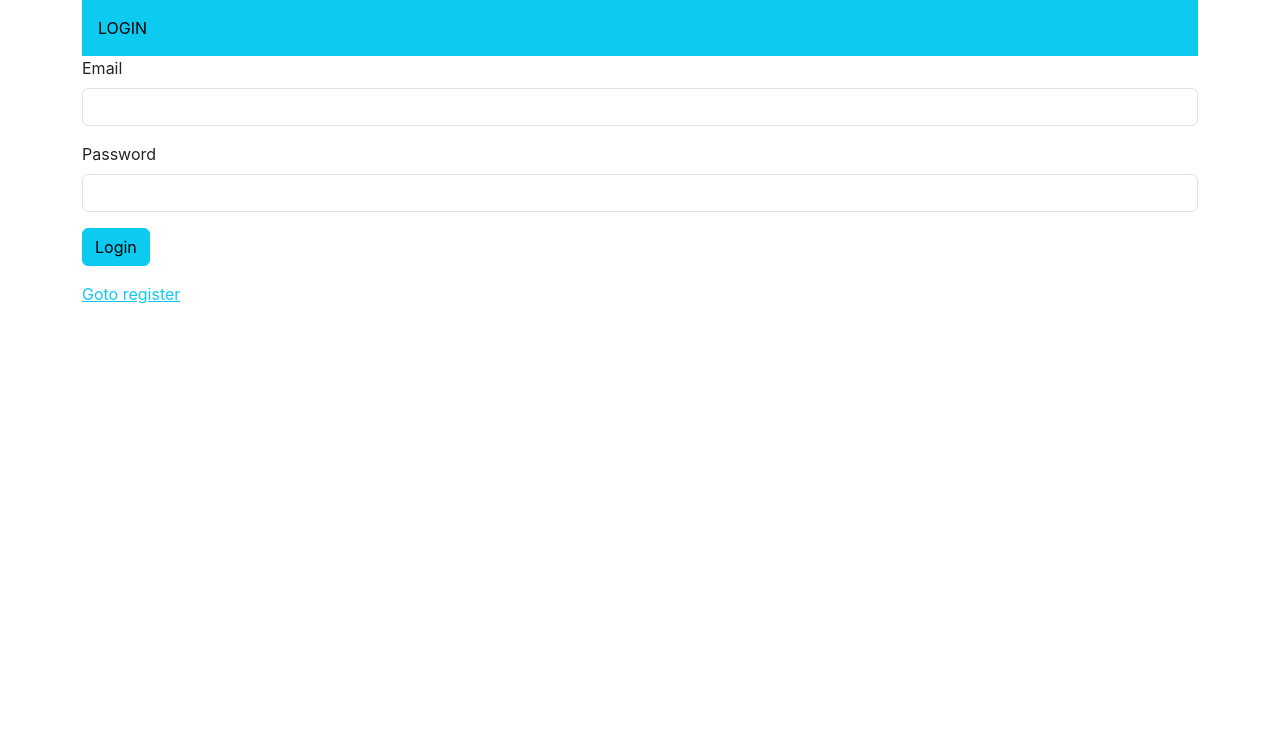
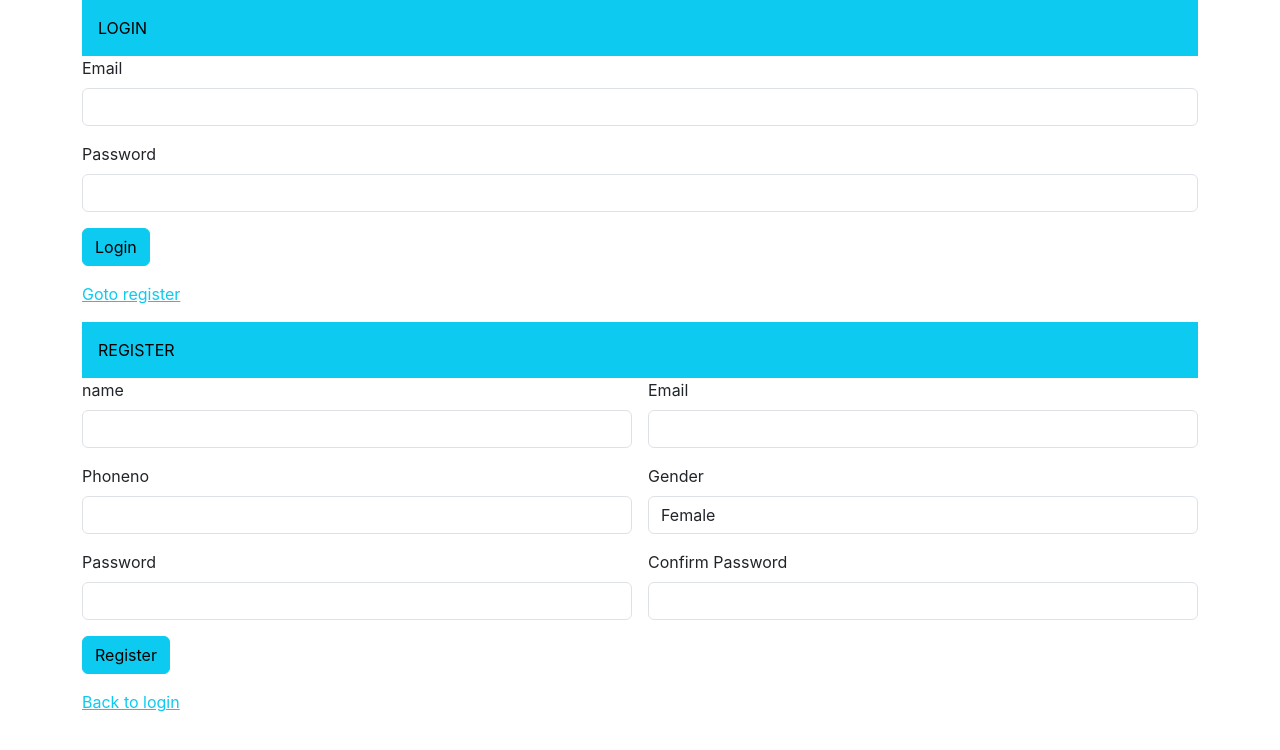
Before and after one commit to AnnaNThomas/ksrtc-frontend, a React (Create React App) app: page / in a window 1280 px wide. Shown: the top 750 px of the page. Built offline with nearby package versions, Linux system fonts and the light colour scheme.

Commit message:
frontend Register  created

```diff
--- a/src/App.js
+++ b/src/App.js
@@ -1,11 +1,13 @@
 import logo from './logo.svg';
 import './App.css';
 import Login from './components/Login';
+import Register from './components/Register';
 
 function App() {
   return (
     <div>
       <Login/>
+      <Register/>
     </div>
   );
 }
--- /dev/null
+++ b/src/components/Register.jsx
@@ -0,0 +1,57 @@
+import React from 'react'
+
+const Register = () => {
+  return (
+    <div>
+        <div className="container">
+            <div className="row">
+                <div className="col col-12 col-sm-12 col-md-12 col-lg-12 col-xl-12 col-xxl-12">
+                <div class="text-bg-info p-3">REGISTER</div>
+                <div className="row g-3">
+                    <div className="col col-6 col-sm-6 col-md-6 col-lg-6 col-xl-6 col-xxl-6">
+                        <label htmlFor="" className="form-label">name</label>
+                        <input type="text" className="form-control" />
+                    </div>
+                    <div className="col col-6 col-sm-6 col-md-6 col-lg-6 col-xl-6 col-xxl-6">
+                        <label htmlFor="" className="form-label">Email</label>
+                        <input type="text" className="form-control" />
+                    </div>
+                    <div className="col col-6 col-sm-6 col-md-6 col-lg-6 col-xl-6 col-xxl-6">
+                        <label htmlFor="" className="form-label">Phoneno</label>
+                        <input type="text" className="form-control" />
+                    </div>
+                    <div className="col col-6 col-sm-6 col-md-6 col-lg-6 col-xl-6 col-xxl-6">
+                        <label htmlFor="" className="form-label">Gender</label>
+                        <select name="" id="" class="form-control">
+                            <option class="option">Female</option>
+                            <option class="option">Male</option>
+
+                        </select>
+                    </div>
+                    <div className="col col-6 col-sm-6 col-md-6 col-lg-6 col-xl-6 col-xxl-6">
+                        <label htmlFor="" className="form-label">Password</label>
+                        <input type="text" className="form-control" />
+                    </div>
+                    <div className="col col-6 col-sm-6 col-md-6 col-lg-6 col-xl-6 col-xxl-6">
+                        <label htmlFor="" className="form-label">Confirm Password</label>
+                        <input type="text" className="form-control" />
+                    </div>
+
+                    <div className="col col-12 col-sm-12 col-md-12 col-lg-12 col-xl-12 col-xxl-12">
+                        <buttton className="btn btn-info">Register</buttton>
+
+                    </div>
+                    <div className="col col-12 col-sm-6 col-md-6 col-lg-6 col-xl-6 col-xxl-6">
+                    <p><a href="#" class="link-info">Back to login</a></p>
+                    </div>
+                </div>
+
+
+                </div>
+            </div>
+        </div>
+    </div>
+  )
+}
+
+export default Register
```
